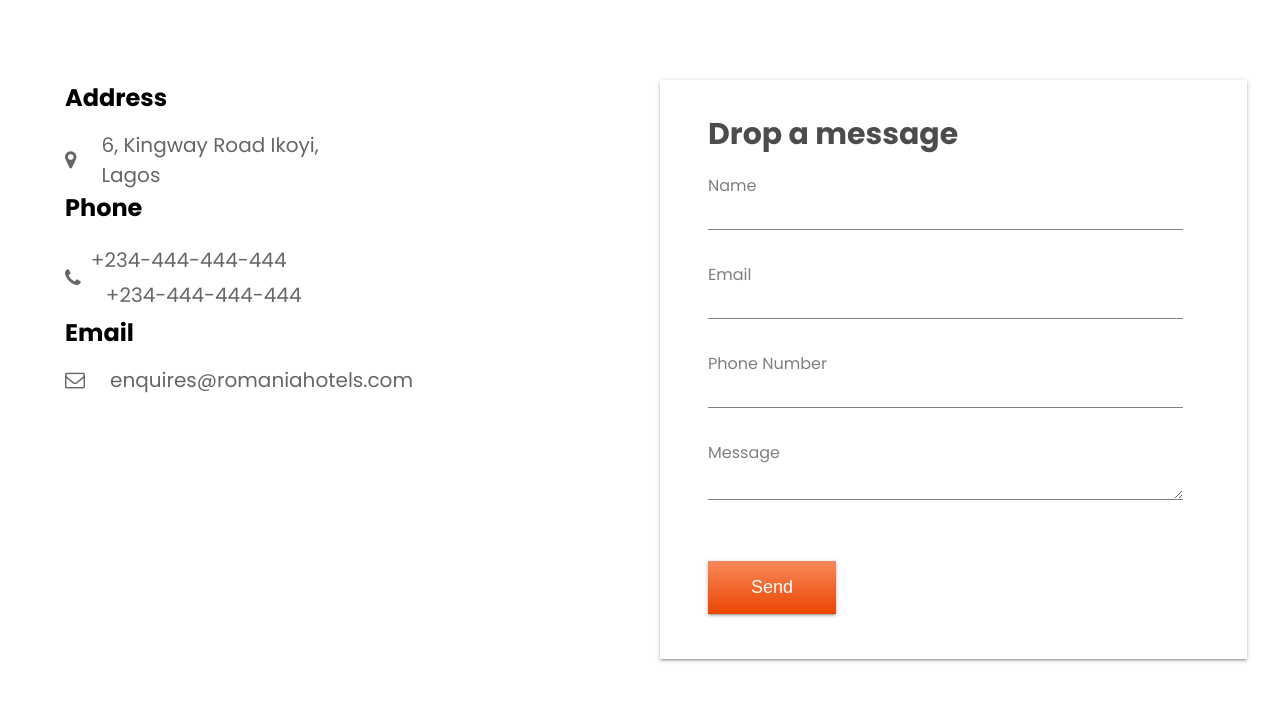
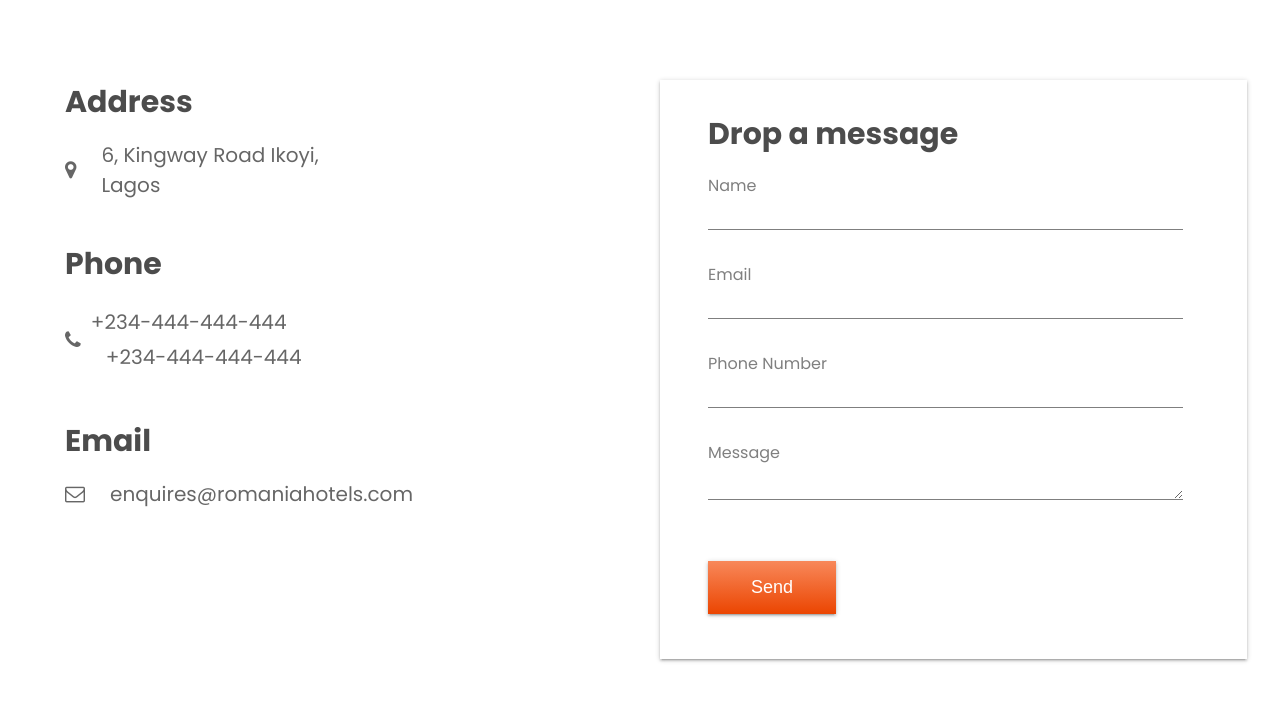
Before and after one commit to gauravbhardwj/gaurav-demo, a PHP site: page /contact.html in a window 1280 px wide. Shown: the part 348-1052 px from the top of the page. Run offline with PHP 8.4, Linux system fonts and the light colour scheme.

Commit message:
Update contact.css

```diff
--- a/assets/css/contact.css
+++ b/assets/css/contact.css
@@ -7,6 +7,7 @@
     column-gap: 40px;
 }
 
+.contact-form .contacts h1 {
     font-size: 30px;
     font-weight: bold;
     color: rgba(0, 0, 0, 0.7);
```
